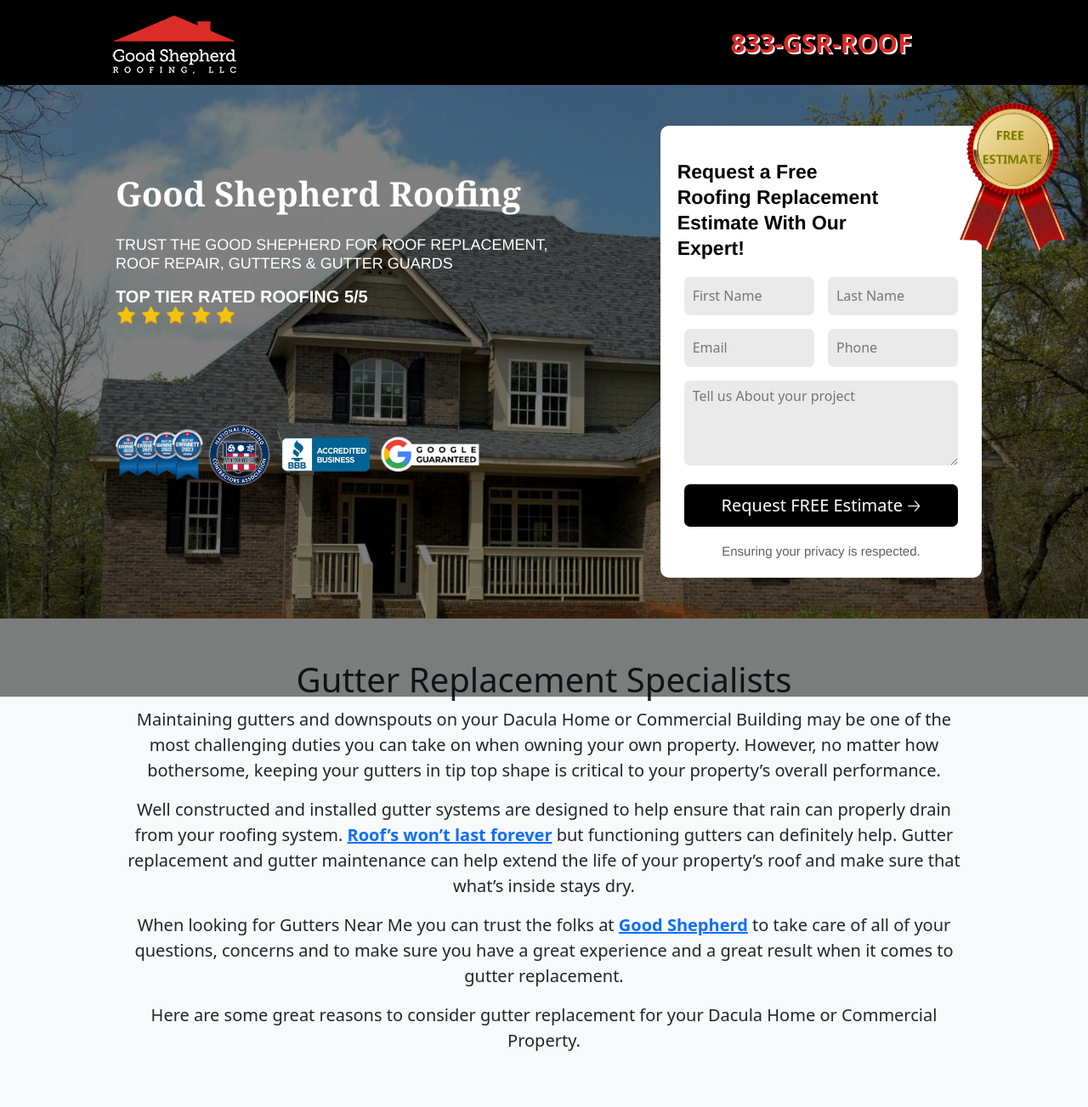
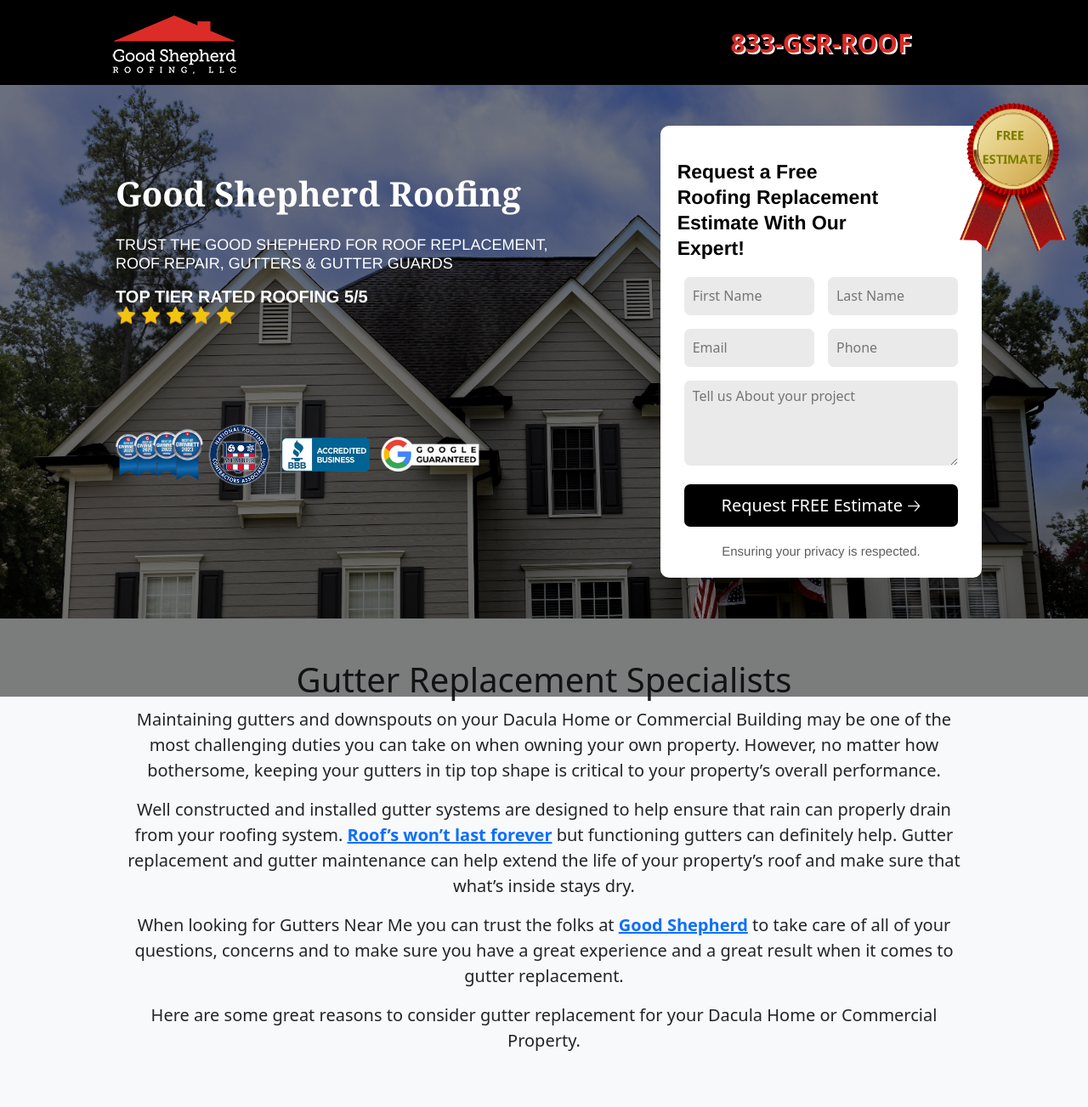
Before and after one commit to perfectds/daculagutters, a PHP site: page / in a window 1280 px wide. Shown: the top 1303 px of the page at 85% size. Run offline with PHP 8.4, Linux system fonts and the light colour scheme.

Commit message:
Update index.php

```diff
--- a/index.php
+++ b/index.php
@@ -53,7 +53,7 @@ width:100%;
 
             <!-- hero start -->
             <!-- <div class="row hero-section" style="background-image: url('https://daculagutters.com/images/goodshepherd.jpeg');"> -->
-                <div class="row hero-section overlay" style="background-image: url('images/goodshepherd.jpeg');">
+                <div class="row hero-section overlay" style="background-image: url('images/goodshepherd.jpg');">
                 <div class="col-sm-12 col-md-7 text-center text-md-start p-5">
                     <!-- <iframe width="100%" height="355" src="https://www.youtube.com/embed/uY0x66pevrQ" frameborder="0" autoplay allowfullscreen></iframe> -->
                      <div class="contant-section">
```
